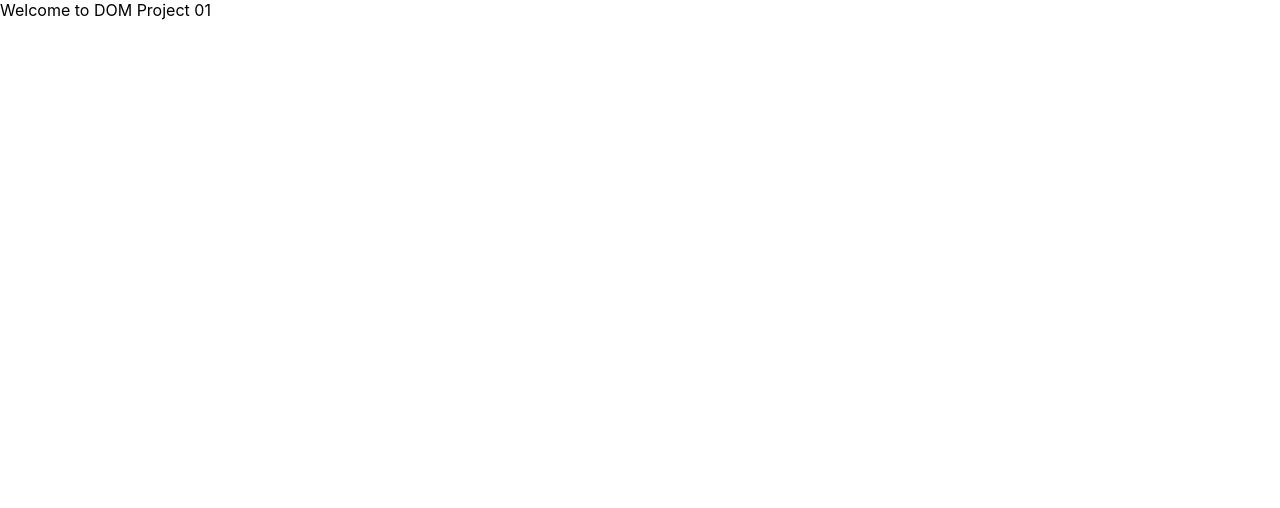
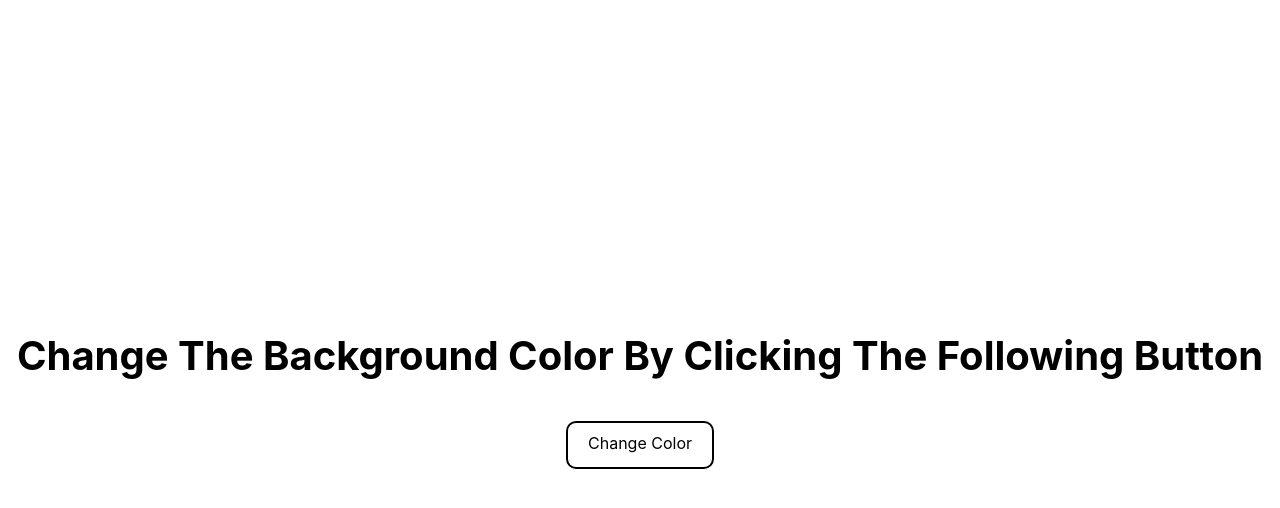
Before and after one commit to pmfoysal/boost-dp1, a plain HTML site: page index.html in a window 1280 px wide. Drawn offline with Linux system fonts and the light colour scheme.

Commit message:
Project Completed

```diff
--- a/assets/scripts/index.js
+++ b/assets/scripts/index.js
@@ -0,0 +1,10 @@
+document.querySelector('button').addEventListener('click', function () {
+   document.body.style.backgroundColor = generateColor();
+});
+
+function generateColor() {
+   const red = Math.floor(Math.random() * 255);
+   const green = Math.floor(Math.random() * 255);
+   const blue = Math.floor(Math.random() * 255);
+   return `rgb(${red}, ${green}, ${blue})`;
+}
--- a/assets/styles/index.css
+++ b/assets/styles/index.css
@@ -17,6 +17,8 @@ html {
    border: 0;
    outline: 0;
    background-color: transparent;
+   user-select: none;
+   mix-blend-mode: difference;
 }
 
 p,
@@ -33,3 +35,33 @@ h6 {
    line-height: 1.25;
    font-weight: 700;
 }
+
+body {
+   height: 100vh;
+   width: 100%;
+   display: flex;
+   flex-direction: column;
+   align-items: center;
+   justify-content: center;
+   gap: 4rem;
+}
+
+h1 {
+   text-transform: capitalize;
+   font-size: 4rem;
+   text-align: center;
+   color: white;
+}
+
+button {
+   padding: 1rem 2rem 1.4rem;
+   border: 0.2rem solid white;
+   border-radius: 1rem;
+   cursor: pointer;
+   color: white;
+   text-transform: capitalize;
+}
+
+button:active {
+   transform: scale(0.97);
+}
--- a/index.html
+++ b/index.html
@@ -9,6 +9,7 @@
       <title>DOM Project 1</title>
    </head>
    <body>
-      Welcome to DOM Project 01
+      <h1>change the background color by clicking the following button</h1>
+      <button>change color</button>
    </body>
 </html>
```
